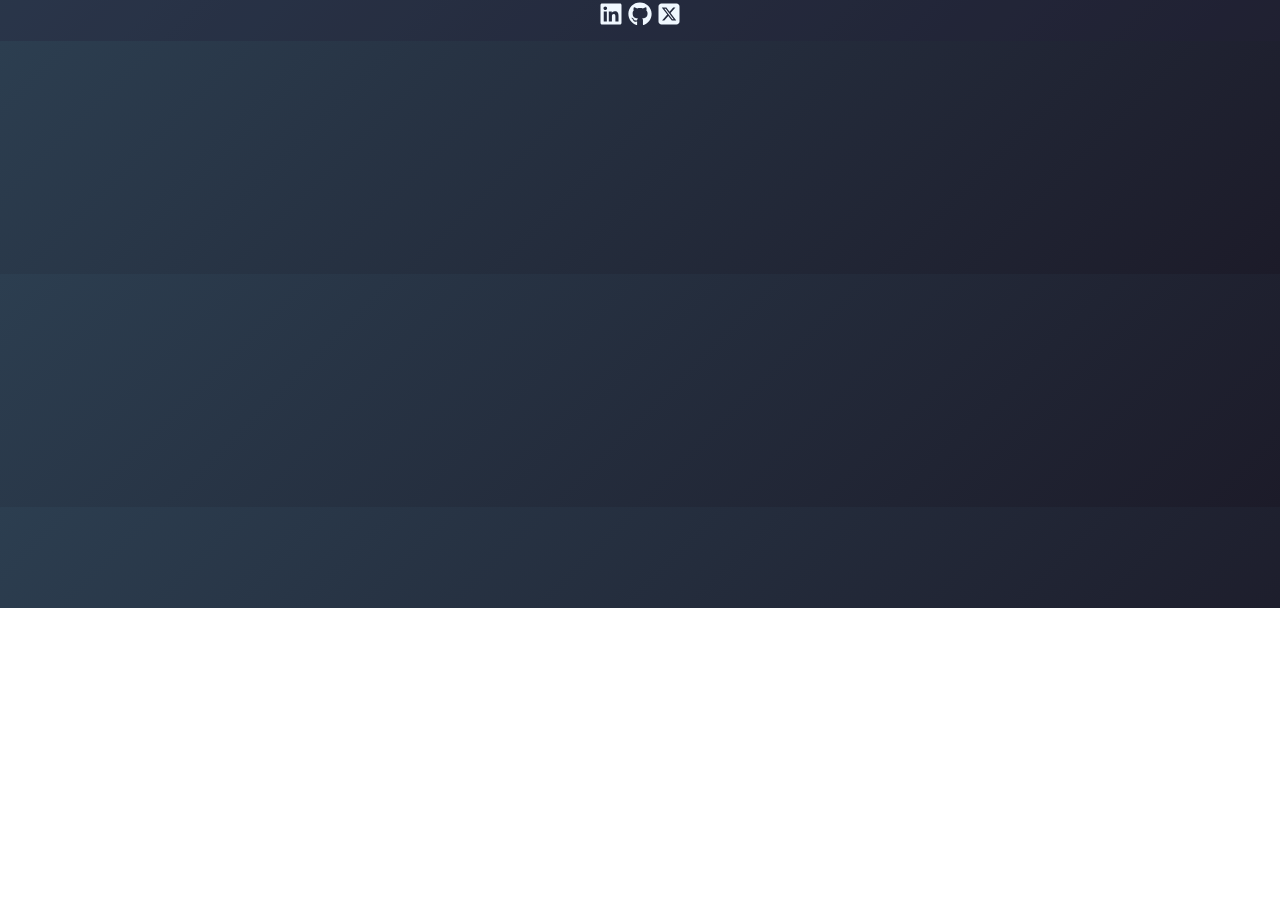
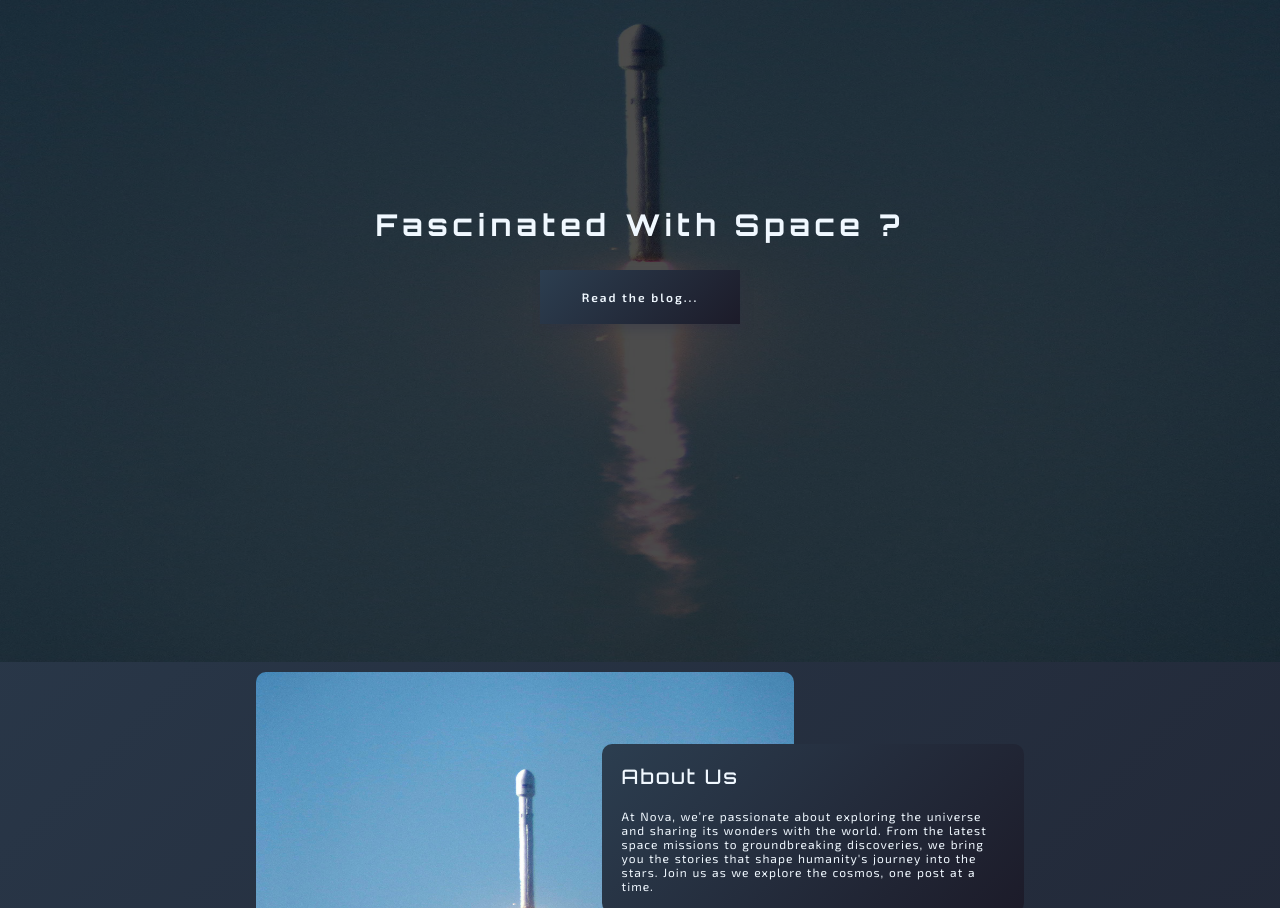
Before and after one commit to PC-Ngumoha/nova, a React (Vite) app: page / in a window 1280 px wide. Shown: the part 192-1100 px from the top of the page. Before the commit the page ends 800 px from the top, so only its background shows below. Built offline with nearby package versions, Linux system fonts and the light colour scheme.

Commit message:
Update: create very simple landing page

```diff
--- a/src/components/NewsletterSignup.tsx
+++ b/src/components/NewsletterSignup.tsx
@@ -1,11 +1,11 @@
 import classNames from '@/components/styles/NewsletterSignup.module.scss';
 
-const NewsletterSignup = ({ authorName = '' }: { authorName: string }) => {
+const NewsletterSignup = ({ authorName = '' }: { authorName?: string }) => {
   return (
     <div className={classNames.newsletter}>
-      <h3>Subscribe to my newsletter</h3>
+      <h3>Subscribe to {authorName !== '' ? 'my' : 'our'} newsletter</h3>
       <span>
-        Read more articles from <b>{authorName !== '' ? authorName : 'us'}</b>{' '}
+        Read more articles from <b>{authorName !== '' ? authorName : 'Us'}</b>{' '}
         directly inside your Inbox. Subscribe to the newsletter and don't miss
         out.
       </span>
--- a/src/components/PostCard.tsx
+++ b/src/components/PostCard.tsx
@@ -6,6 +6,10 @@ import { formatDate } from '@/utils/helpers';
 import classNames from '@/components/styles/PostCard.module.scss';
 
 const PostCard = ({ post }: { post: IBlog }) => {
+  const scrollToTop = () => {
+    window.scrollTo(0, 0);
+  };
+
   return (
     <div
       key={post.id}
@@ -26,7 +30,10 @@ const PostCard = ({ post }: { post: IBlog }) => {
           <span>
             <FaRegHeart /> {post.likesCount}
           </span>
-          <Link to={`/blog/post/${post.id}`}>
+          <Link
+            to={`/blog/post/${post.id}`}
+            onClick={() => scrollToTop()}
+          >
             {/* <PiArrowFatLinesRightFill />
              */}
             Read More
--- a/src/index.scss
+++ b/src/index.scss
@@ -15,6 +15,7 @@ body {
   color: $color_white;
   background: $color_bg_stellar;
   font-family: $body_font_stack;
+  scroll-behavior: smooth;
 }
 
 // h1 {
--- a/src/main.tsx
+++ b/src/main.tsx
@@ -7,6 +7,7 @@ import {
   getAllAuthors,
   getAllBlogPosts,
   getSpecificBlogPost,
+  getFeaturedBlogPosts,
 } from '@/views/utils';
 import './index.scss';
 
@@ -17,6 +18,7 @@ const router = createBrowserRouter([
     children: [
       {
         path: '',
+        loader: getFeaturedBlogPosts,
         element: <Home />,
       },
       {
--- a/src/views/Home.tsx
+++ b/src/views/Home.tsx
@@ -1,7 +1,48 @@
 import { FC } from 'react';
+import { Link, useLoaderData } from 'react-router-dom';
+
+import { IBlog } from '@/types';
+import { NewsletterSignup, PostCard } from '@/components';
+import rocket from '@/assets/images/spacex_rocket.jpg';
+import classNames from '@/views/styles/Home.module.scss';
 
 const Home: FC = () => {
-  return <h1>Welcome to Nova</h1>;
+  const loaderData = useLoaderData() as IBlog[];
+  console.log(loaderData);
+
+  return (
+    <main className={classNames.home}>
+      <section className={classNames.hero}>
+        <img src={rocket} />
+        <div className={classNames.cta}>
+          <span>Fascinated with space ?</span>
+          <Link to='/blog'>Read the blog...</Link>
+        </div>
+      </section>
+      <section className={classNames.about}>
+        <img src={rocket} />
+        <div className={classNames.body}>
+          <span>About Us</span>
+          <p>
+            At Nova, we’re passionate about exploring the universe and sharing
+            its wonders with the world. From the latest space missions to
+            groundbreaking discoveries, we bring you the stories that shape
+            humanity's journey into the stars. Join us as we explore the cosmos,
+            one post at a time.
+          </p>
+        </div>
+      </section>
+      <section className={classNames.featured}>
+        <h3>Featured Blog Posts</h3>
+        <div>
+          {loaderData.map((data) => (
+            <PostCard post={data} />
+          ))}
+        </div>
+      </section>
+      <NewsletterSignup />
+    </main>
+  );
 };
 
 export default Home;
--- /dev/null
+++ b/src/views/styles/Home.module.scss
@@ -0,0 +1,162 @@
+@import '../../styles/main';
+
+.home {
+  width: 100%;
+  height: fit-content;
+}
+
+/* HERO SECTION */
+.hero {
+  height: 100vh;
+  width: 100%;
+  position: relative;
+
+  img {
+    height: 100%;
+    width: 100%;
+  }
+
+  .cta {
+    position: absolute;
+    top: 0;
+    left: 0;
+    width: 100%;
+    height: 100%;
+    background-color: rgba(0, 0, 0, 0.7);
+    display: flex;
+    flex-direction: column;
+    justify-content: center;
+    align-items: center;
+
+    span {
+      font-size: 2rem;
+      text-transform: capitalize;
+      letter-spacing: 0.5rem;
+      line-height: 5rem;
+      font-family: $heading_font_stack;
+      font-weight: 700;
+    }
+
+    a {
+      margin-top: 2rem;
+      text-decoration: none;
+      color: inherit;
+      display: block;
+      background: $color_bg_stellar;
+      padding: 1.5rem 2rem;
+      width: 20rem;
+      text-align: center;
+      box-shadow: 3px 6px 10px $color_subtle_shade;
+      font-size: 1.2rem;
+      letter-spacing: 0.2rem;
+      font-weight: 600;
+    }
+  }
+}
+
+/* ABOUT SECTION */
+.about {
+  width: 80%;
+  height: 60vh;
+  margin: 1rem auto;
+  display: flex;
+  flex-direction: column;
+  justify-content: center;
+
+  img {
+    width: 100%;
+    height: 50%;
+    object-fit: auto;
+    display: none;
+  }
+
+  .body {
+    height: fit-content;
+    background: $color_bg_stellar;
+    color: $color_white;
+    padding: 1rem;
+    border-radius: 1rem;
+
+    span {
+      display: block;
+      font-size: 2rem;
+      letter-spacing: 0.2rem;
+      font-family: $heading_font_stack;
+      font-weight: 500;
+      margin-bottom: 2rem;
+    }
+
+    p {
+      font-size: 1.2rem;
+      letter-spacing: 0.1rem;
+      word-spacing: 0.1rem;
+    }
+  }
+}
+
+/* FEATURED BLOG POSTS SECTION */
+.featured {
+  width: 80%;
+  margin: 1rem auto;
+  display: flex;
+  flex-direction: column;
+  align-items: center;
+
+  h3 {
+    font-size: 2rem;
+    font-family: $heading_font_stack;
+    letter-spacing: 0.2rem;
+  }
+
+  div {
+    width: 100%;
+    margin: 2rem 0;
+  }
+}
+
+/* Larger screens */
+@media (min-width: 768px) {
+  /* HERO SECTION */
+  .hero {
+    .cta {
+      span {
+        font-size: 3rem;
+      }
+
+      a {
+        padding: 2rem;
+      }
+    }
+  }
+
+  /* ABOUT SECTION */
+  .about {
+    width: 60%;
+    position: relative;
+
+    img {
+      display: block;
+      width: 70%;
+      height: 100%;
+      border-radius: 1rem;
+    }
+
+    .body {
+      position: absolute;
+      top: 15%;
+      left: 45%;
+      padding: 2rem;
+    }
+  }
+
+  /* FEATURED BLOG POSTS SECTION */
+  .featured {
+    width: 60%;
+    margin: 2rem auto;
+
+    h3 {
+      font-size: 3rem;
+      letter-spacing: 0.35rem;
+    }
+  }
+}
--- a/src/views/utils/blog.loader.ts
+++ b/src/views/utils/blog.loader.ts
@@ -1,4 +1,6 @@
 import { Params } from 'react-router-dom';
+
+import {IBlog} from '@/types';
 import BlogsData from '@/data/blogPosts.json';
 import AuthorsData from '@/data/authors.json';
 
@@ -19,4 +21,22 @@ export const getSpecificBlogPost = ({ params }: { params: Params<"postID"> }) =>
   } else {
     return {...post };
   }
-}
+};
+
+export const getFeaturedBlogPosts = () => {
+  const featured: IBlog[] = [];
+  const chosen: number[] = [];
+
+  // Tries to select three posts at random;
+  while (featured.length < 3) {
+    const idx = Math.floor(Math.random() * BlogsData.length);
+
+    // Prevents selecting the same blog post more than once
+    if (!chosen.includes(idx)) {
+      featured.push(BlogsData[idx]);
+      chosen.push(idx);
+    }
+  }
+
+  return featured;
+};
--- a/src/views/utils/index.ts
+++ b/src/views/utils/index.ts
@@ -1,8 +1,9 @@
 import { getAllAuthors } from './author.loader';
-import { getAllBlogPosts, getSpecificBlogPost } from './blog.loader';
+import { getAllBlogPosts, getSpecificBlogPost, getFeaturedBlogPosts } from './blog.loader';
 
 export {
   getAllAuthors,
   getAllBlogPosts,
-  getSpecificBlogPost
+  getSpecificBlogPost,
+  getFeaturedBlogPosts
 };
```
